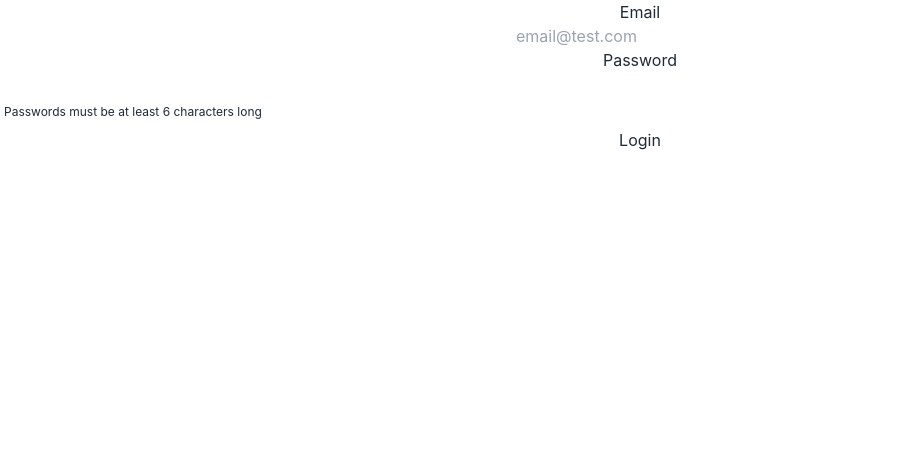
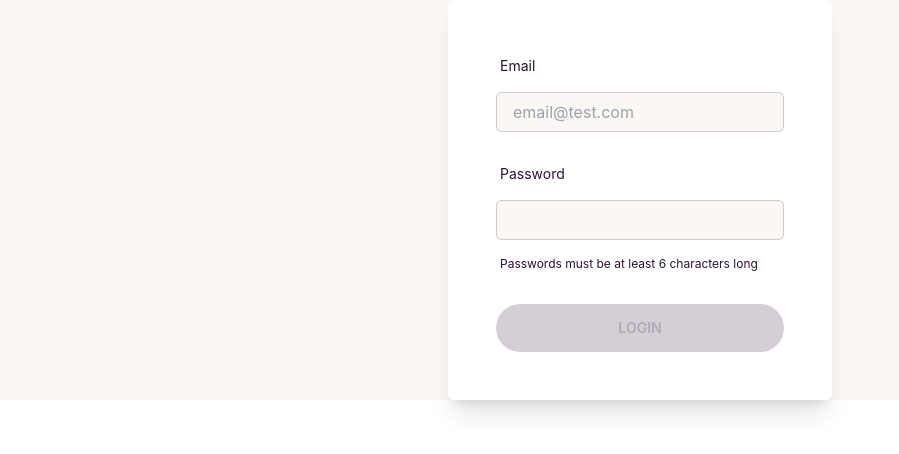
Before and after one commit to geovannasiqueira/desafio-xp-geovanna-siqueira, a React (Create React App) app: page / in a window 1280 px wide. Shown: the top 454 px of the page, without its empty margins (0-899 px from the left). Built offline with nearby package versions, Linux system fonts and the light colour scheme.

Commit message:
style: add styles on app and login page | add theme

```diff
--- a/src/App.js
+++ b/src/App.js
@@ -4,7 +4,7 @@ import Login from "./Pages/Login";
 
 function App() {
   return (
-    <div className="App">
+    <div className="App w-full h-full" data-theme="cupcake">
       <Router>
         <Routes>
           <Route exact path="/" element={<Login />} />
--- a/src/Pages/Login.js
+++ b/src/Pages/Login.js
@@ -1,10 +1,10 @@
-import React, { useState } from "react";
+import React, { useState } from 'react';
 
 function Login() {
   const MIN_PASSWORD_LENGTH = 6;
 
-  const [email, setEmail] = useState("");
-  const [password, setPassword] = useState("");
+  const [email, setEmail] = useState('');
+  const [password, setPassword] = useState('');
 
   const handleEmail = ({ target }) => {
     setEmail(target.value);
@@ -23,16 +23,16 @@ function Login() {
 
   const handleClick = () => {
     const objEmail = { email: email };
-    localStorage.setItem("user", JSON.stringify(objEmail));
-    setEmail("");
-    setPassword("");
+    localStorage.setItem('user', JSON.stringify(objEmail));
+    setEmail('');
+    setPassword('');
   };
 
   return (
-    <div>
-      <form>
-        <label htmlFor="email">
-          <p> Email </p>
+    <div className="w-full h-full flex justify-center items-center">
+      <form className="inline-flex flex-col gap-2 w-96 p-12 bg-white rounded-md shadow-xl">
+        <label htmlFor="email" className="label">
+          <p className="label-text"> Email </p>
         </label>
         <input
           type="email"
@@ -41,10 +41,11 @@ function Login() {
           id="email"
           value={email}
           onChange={handleEmail}
+          className="input input-bordered rounded-md h-10"
           placeholder="email@test.com"
         />
-        <label htmlFor="password">
-          <p> Password </p>
+        <label htmlFor="password" className="label mt-4">
+          <p className="label-text"> Password </p>
         </label>
         <input
           type="password"
@@ -52,15 +53,21 @@ function Login() {
           id="password"
           value={password}
           onChange={handlePassword}
+          className="input input-bordered rounded-md h-10"
         />
         <label class="label">
           <span class="label-text-alt">
             Passwords must be at least 6 characters long
           </span>
         </label>
-        <button type="button" disabled={enableButton()} onClick={handleClick}>
-          Login
-        </button>
+          <button
+            type="button"
+            disabled={enableButton()}
+            onClick={handleClick}
+            className="btn mt-4"
+          >
+            Login
+          </button>
       </form>
     </div>
   );
--- a/tailwind.config.js
+++ b/tailwind.config.js
@@ -7,4 +7,14 @@ module.exports = {
     extend: {},
   },
   plugins: [require("daisyui")],
+  daisyui: {
+    styled: true,
+    themes: ["light", "dark", "cupcake", "bumblebee", "emerald", "corporate", "synthwave", "retro", "cyberpunk", "valentine", "halloween", "garden", "forest", "aqua", "lofi", "pastel", "fantasy", "wireframe", "black", "luxury", "dracula", "cmyk", "autumn", "business", "acid", "lemonade", "night", "coffee", "winter"],
+    base: true,
+    utils: true,
+    logs: true,
+    rtl: false,
+    prefix: "",
+    darkTheme: "dark",
+  },
 }
```
